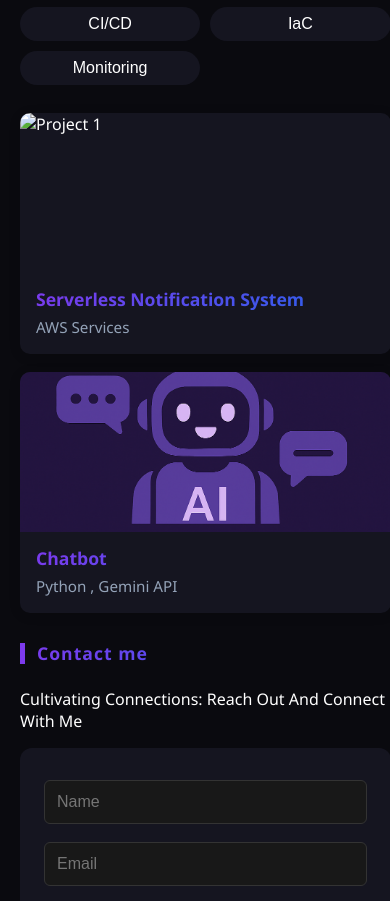
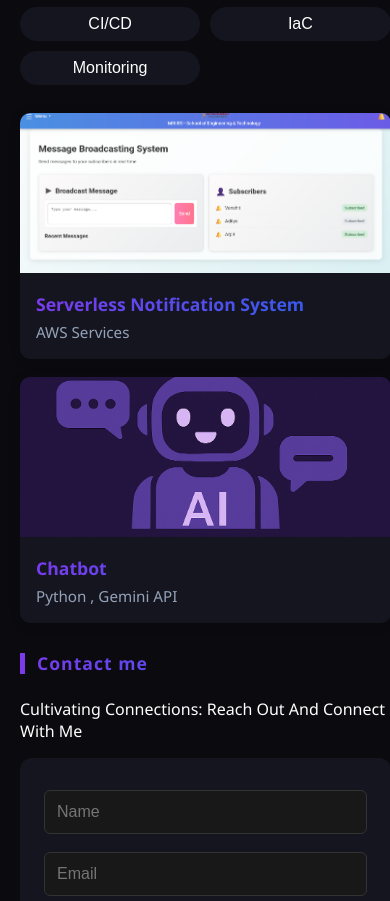
Before and after one commit to vanshitsharma18/Portfolio-Website, a website: page devops-website/src/index.html in a window 390 px wide. Shown: the part 2832-3733 px from the top of the page. Drawn offline with Linux system fonts and the light colour scheme.

Commit message:
added images

```diff
--- a/devops-website/src/styles/main.css
+++ b/devops-website/src/styles/main.css
@@ -423,10 +423,29 @@ h2 {
 }
 .portfolio-card img {
     width: 100%;
-    height: 160px;
+    height: 200px;
     object-fit: cover;
-    display: block;
+    border-radius: 8px 8px 0 0;
+    transition: transform 0.3s ease;
 }
+
+.portfolio-card:hover img {
+    transform: scale(1.05);
+}
+
+/* For better responsive behavior */
+@media screen and (max-width: 768px) {
+    .portfolio-card img {
+        height: 180px;
+    }
+}
+
+@media screen and (max-width: 480px) {
+    .portfolio-card img {
+        height: 160px;
+    }
+}
+
 .portfolio-info {
     padding: 16px;
 }
```
Also changed, not shown: devops-website/src/assets/project1.png (added).
